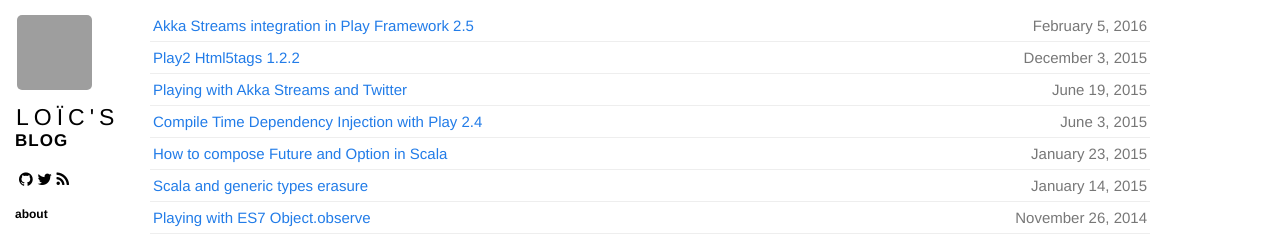
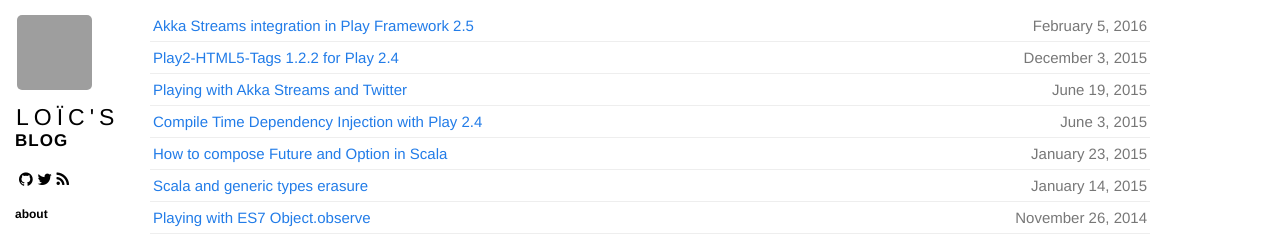
Before and after one commit to loicdescotte/loicdescotte.github.io, a Jekyll site: the page built from index.html, in a window 1280 px wide. Shown: the top 235 px of the page. Built offline with Jekyll 4.4.1, drawn with Linux system fonts in a browser that asks for light colours; nearby versions of some CDN libraries; grey boxes are pictures that could not be loaded.

Commit message:
Update 2015-12-03-Play2-HTML5Tags-1.2.2.md

```diff
--- a/_posts/2015-12-03-Play2-HTML5Tags-1.2.2.md
+++ b/_posts/2015-12-03-Play2-HTML5Tags-1.2.2.md
@@ -1,2 +1,11 @@
+---
+layout: post
+title: Play2-HTML5-Tags 1.2.2 for Play 2.4
+tags:
+ - Play Framework
+ - Scala
+ - HTML5
+---
+
 Just a quick note to say that I've release [Play2-HTML5Tags](https://github.com/loicdescotte/Play2-HTML5Tags) 1.2.2. This version is compatible with Play 2.4.x.
 The aim of this plugin is to provide client side validation tags for Play Framework templates.
```
